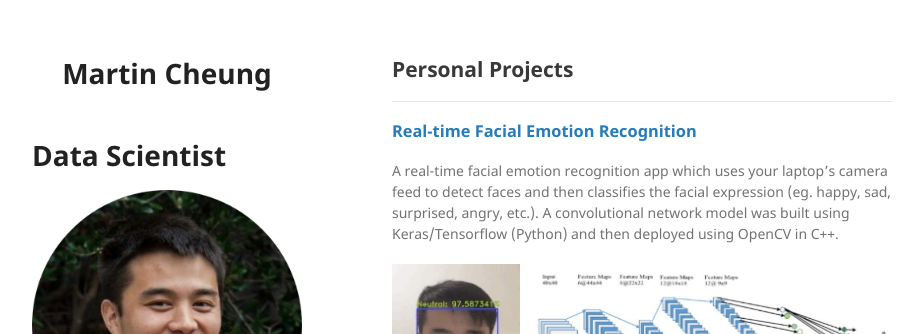
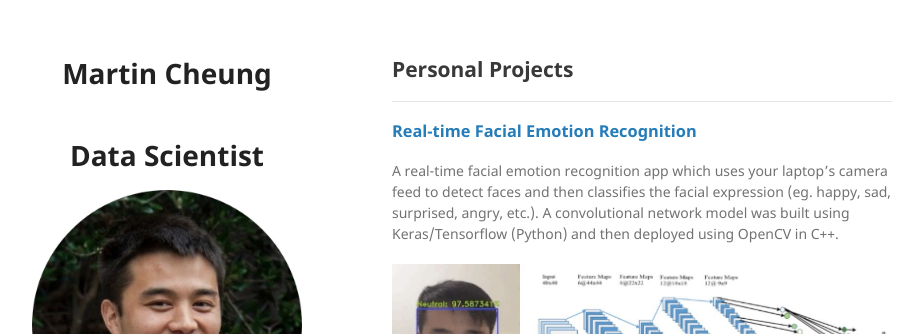
Before and after one commit to martycheung/martycheung.github.io, a Jekyll site: the page built from index.md, in a window 1280 px wide. Shown: the top 334 px of the page, without its empty margins (178-1101 px from the left). Built offline with Jekyll 4.4.1, drawn with Linux system fonts in a browser that asks for light colours; our own code applies the rules of GitHub Pages for plain Markdown files.

Commit message:
Edit name and title

```diff
--- a/_config.yml
+++ b/_config.yml
@@ -1,4 +1,5 @@
-title: <p align="center">Martin Cheung</p>
+name: <p align="center">Martin Cheung</p>
+job_title: <p align="center">Data Scientist</p>
 logo: "/images/profile_pic.jpeg?raw=true"
 
 description:
--- a/_layouts/default.html
+++ b/_layouts/default.html
@@ -14,7 +14,7 @@
   <body>
     <div class="wrapper">
       <header>
-        <h1>{{ site.title | default: site.github.repository_name }}<br>Data Scientist</h1>
+        <h1>{{ site.name | default: site.github.repository_name }}<br>{{ site.job_title }}</h1>
 
         {% if site.logo %}
           <img src="{{site.logo | relative_url}}" alt="Logo" />
```
